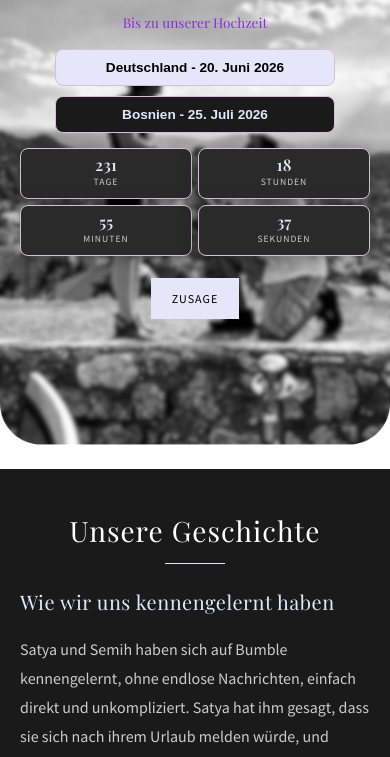
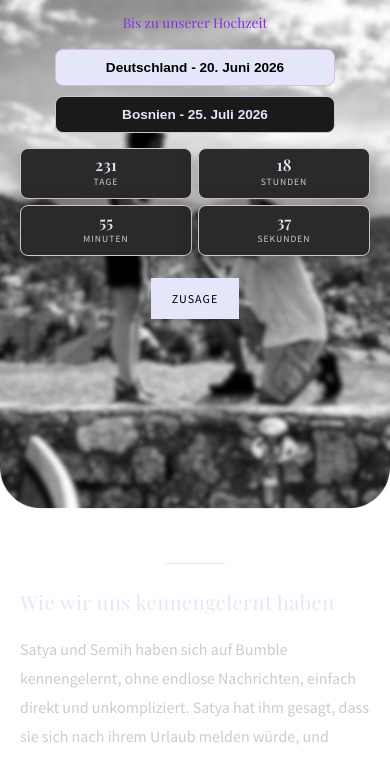
Before and after one commit to Satyalla42/semih-satya-wedding, a plain HTML site: page index.html in a window 390 px wide. Shown: the part 248-1005 px from the top of the page. Drawn offline with nearby package versions, Linux system fonts and the light colour scheme.

Commit message:
Add files via upload

```diff
--- a/index.html
+++ b/index.html
@@ -28,12 +28,18 @@
       box-sizing: border-box;
     }
 
+    html {
+      background: url('Untitled design.png') no-repeat center center fixed;
+      background-size: cover;
+      background-attachment: fixed;
+    }
+
     body {
       font-family: 'Source Sans Pro', sans-serif;
       line-height: 1.6;
       color: var(--text-light);
-      background: var(--dark-bg);
-      background-attachment: fixed;
+      background: transparent;
+      min-height: 100vh;
     }
 
     /* Navigation */
@@ -124,18 +130,7 @@
       padding: 100px 20px 50px;
       padding-top: 120px;
       position: relative;
-      background: var(--dark-bg);
-      background: url('Untitled design.png') no-repeat center center;
-      background-size: cover;
-      background-attachment: fixed;
-    }
-
-    .hero::before {
-      content: "";
-      position: absolute;
-      inset: 0;
-      background: url('Untitled design.png') center center / cover no-repeat;
-      z-index: -1;
+      background: transparent;
     }
 
 
@@ -196,11 +191,12 @@
     /* Section Styling */
     .section {
       padding: 80px 0;
-      background: var(--dark-secondary);
+      background: transparent;
+      position: relative;
     }
 
     .section:nth-child(even) {
-      background: var(--dark-bg);
+      background: transparent;
     }
 
     .section-title {
@@ -413,7 +409,7 @@
 
     /* Footer */
     .footer {
-      background: var(--dark-bg);
+      background: transparent;
       color: var(--lavender-light);
       text-align: center;
       padding: 40px 0;
@@ -422,8 +418,8 @@
 
     /* Responsive Design */
     @media (max-width: 768px) {
-      body {
-        background-attachment: scroll;
+      html {
+        background-attachment: fixed;
       }
 
       .nav-links {
@@ -435,16 +431,8 @@
       }
 
       .hero {
-        background-attachment: scroll;
-        background-position: center center;
         min-height: 90vh;
         padding-top: 100px;
-      }
-
-      .hero::before {
-        background-attachment: scroll;
-        background-position: center center;
-        position: absolute;
       }
 
       .hero-content h1 {
@@ -641,19 +629,15 @@
     }
     /* Extra Mobile Tweaks */
     @media (max-width: 480px) {
+      html {
+        background-attachment: fixed;
+      }
+
       .hero {
-        background-attachment: scroll;
-        background-position: center center;
-        background-size: cover;
         padding: 90px 15px 40px;
         min-height: 85vh;
       }
 
-      .hero::before {
-        background-attachment: scroll;
-        background-position: center center;
-        background-size: cover;
-      }
 
       .hero-content {
         position: relative;
```
